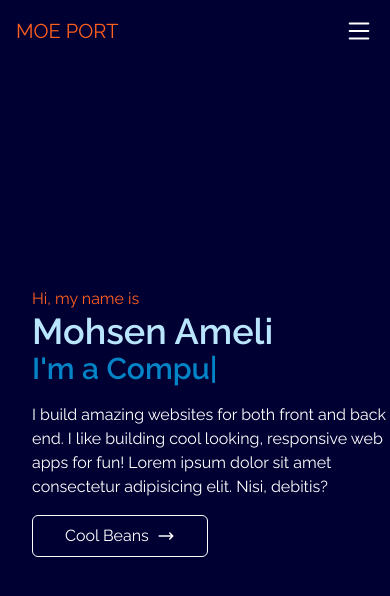
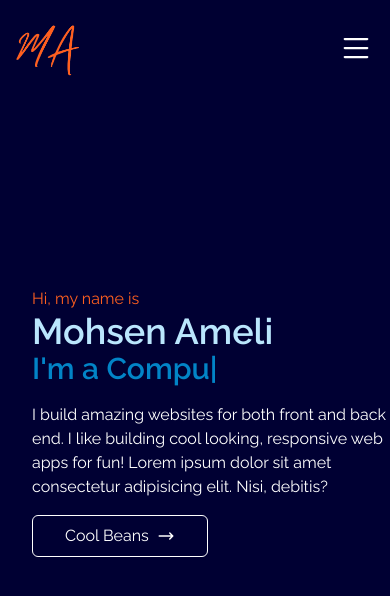
Before and after one commit to mohsen-ameli/portfolio, a React (Create React App) app: page / in a window 390 px wide. Shown: the top 596 px of the page. Built offline with nearby package versions, Linux system fonts and the light colour scheme.

Commit message:
logo added

```diff
--- a/public/index.html
+++ b/public/index.html
@@ -7,7 +7,7 @@
     <meta name="theme-color" content="#000000" />
     <meta
       name="description"
-      content="Web site created using create-react-app"
+      content="Mohsen's Portfolio"
     />
     <link rel="apple-touch-icon" href="%PUBLIC_URL%/logo192.png" />
     <!--
@@ -27,7 +27,7 @@
     <link rel="preconnect" href="https://fonts.googleapis.com">
     <link rel="preconnect" href="https://fonts.gstatic.com" crossorigin>
     <link href="https://fonts.googleapis.com/css2?family=Open+Sans:wght@300;400;600&family=Raleway:wght@100;400;600;700&display=swap" rel="stylesheet">
-    <title>React App</title>
+    <title>Portfolio | Mohsen Ameli</title>
   </head>
   <body>
     <noscript>You need to enable JavaScript to run this app.</noscript>
--- a/src/comps/navbar.js
+++ b/src/comps/navbar.js
@@ -2,6 +2,7 @@ import { useState } from "react";
 import { BsList } from "react-icons/bs"
 import { IoIosClose } from "react-icons/io"
 import { Link } from "react-scroll";
+import logo from "../images/logo.png"
 
 const Navbar = () => {
   const [nav, setNav] = useState(false)
@@ -10,10 +11,13 @@ const Navbar = () => {
   return (
     <div className="w-full h-20 fixed top-0 bg-[#000033ed] text-white z-10 select-none">
       <nav className="flex items-center justify-between max-w-[1240px] mx-auto p-4 md:pt-4">
-        <h1 className="text-xl text-[#FF5F1F]">MOE PORT</h1>
+        {/* <h1 className="text-xl text-[#FF5F1F]">MOE PORT</h1> */}
+        <Link className="cursor-pointer" to="home" smooth={true} offset={-100} duration={500}>
+          <img className="w-16" src={logo} alt="" />
+        </Link>
         {!nav
-        ? <BsList className="text-3xl md:hidden" onClick={toggle} />
-        :  <IoIosClose className="text-3xl md:hidden z-20" onClick={toggle} />}
+        ? <BsList className="text-4xl md:hidden" onClick={toggle} />
+        :  <IoIosClose className="text-5xl md:hidden z-20" onClick={toggle} />}
 
         <ul className="hidden md:flex items-center justify-center">
           <Link className="mx-12 my-4 text-lg cursor-pointer border-b-2 border-transparent ease-in-out duration-200 hover:border-[#FF5F1F]" to="home" smooth={true} offset={-100} duration={500}>Home</Link>
```
Also changed, not shown: src/images/logo.png (added).
